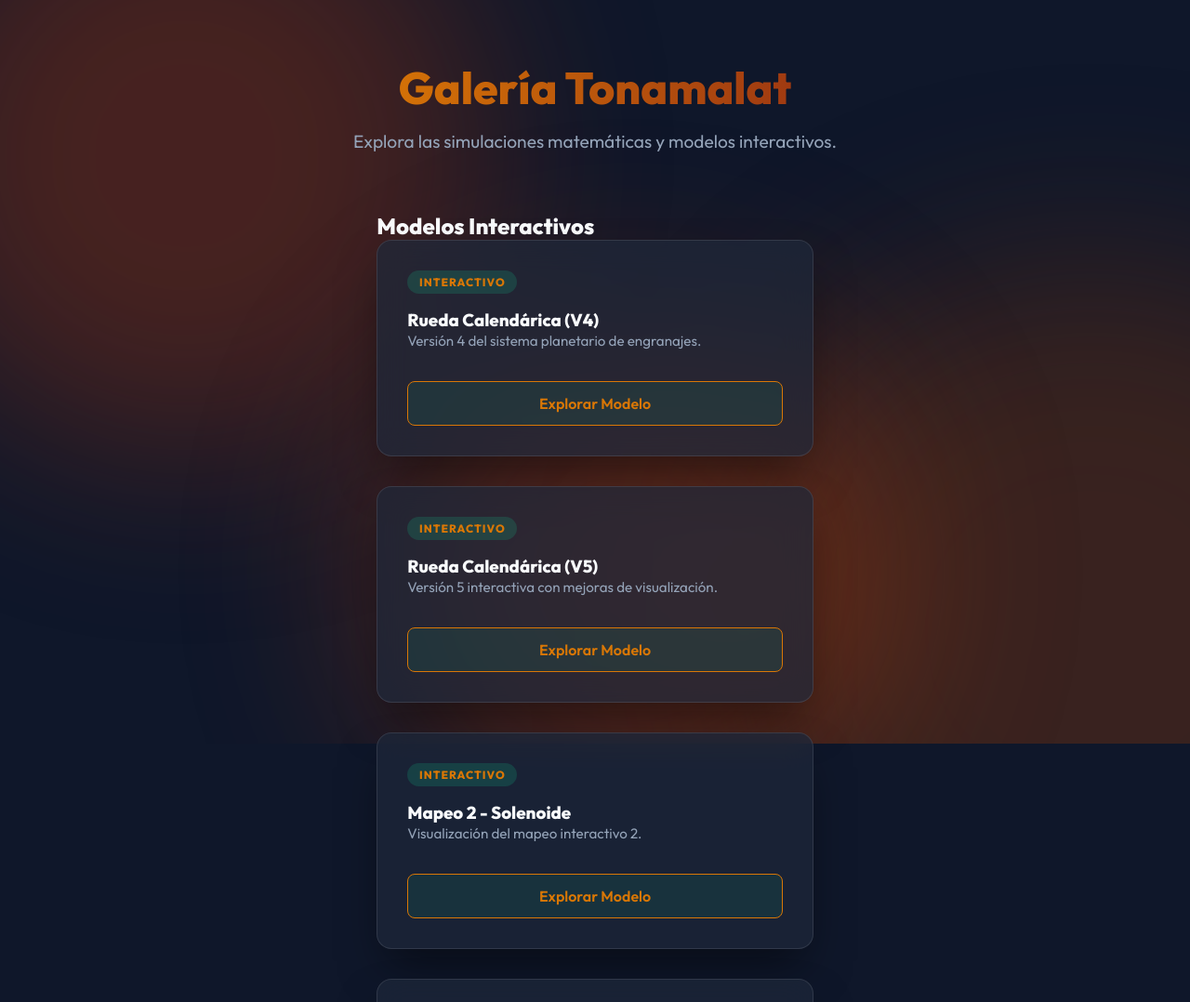
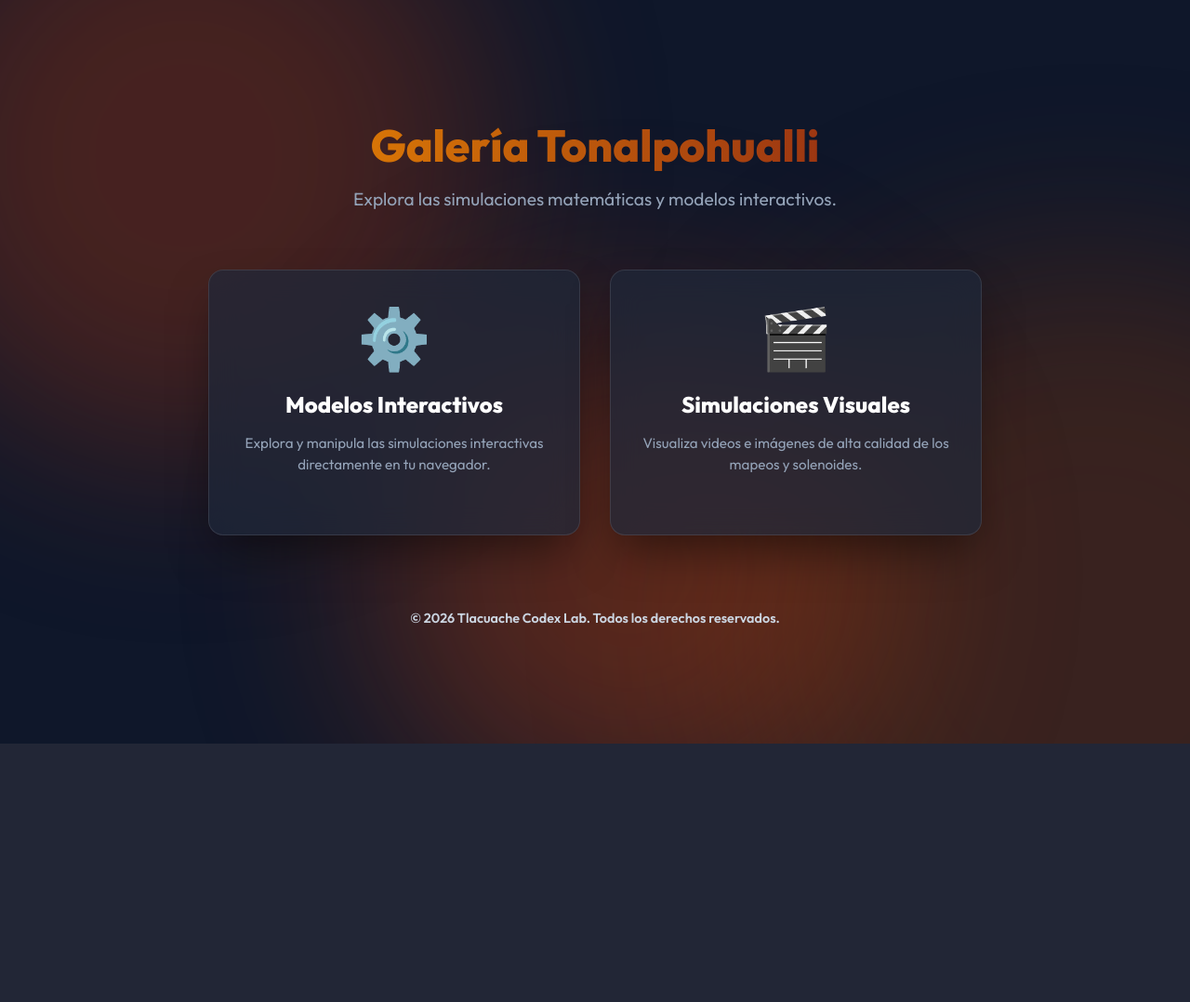
Before and after one commit to MathCoffee/tonamalat-gallery, a Flask app: page / in a window 1280 px wide. Shown: the top 1078 px of the page at 93% size. After the commit the page ends 800 px from the top, so only its background shows below. Run offline with Flask 3, Linux system fonts and the light colour scheme.

Commit message:
Add pre-selection screen and 3-column layout

```diff
--- a/app.py
+++ b/app.py
@@ -79,7 +79,20 @@ item_dict = {item['id']: item for item in all_items}
 
 @app.route('/')
 def index():
-    return render_template('index.html', interactives=interactives, simulations=simulations)
+    return render_template('home.html')
+
+@app.route('/gallery/<category>')
+def gallery(category):
+    if category == 'interactives':
+        items = interactives
+        title = "Modelos Interactivos"
+    elif category == 'simulations':
+        items = simulations
+        title = "Simulaciones Visuales"
+    else:
+        return "Category not found", 404
+
+    return render_template('gallery.html', items=items, title=title)
 
 @app.route('/view/<item_id>')
 def view_item(item_id):
--- a/static/style.css
+++ b/static/style.css
@@ -110,6 +110,61 @@ header p {
     grid-template-columns: repeat(auto-fill, minmax(320px, 1fr));
     gap: 2rem;
     width: 100%;
+}
+
+.gallery-grid.three-columns {
+    grid-template-columns: repeat(3, 1fr);
+}
+
+@media (max-width: 1024px) {
+    .gallery-grid.three-columns {
+        grid-template-columns: repeat(2, 1fr);
+    }
+}
+
+@media (max-width: 768px) {
+    .gallery-grid.three-columns {
+        grid-template-columns: 1fr;
+    }
+}
+
+/* Home Selection Grid */
+.home-container {
+    justify-content: center;
+    min-height: 100vh;
+}
+
+.selection-grid {
+    display: flex;
+    gap: 2rem;
+    width: 100%;
+    justify-content: center;
+    margin-bottom: 2rem;
+}
+
+.selection-card {
+    text-align: center;
+    padding: 4rem 2rem;
+    width: 100%;
+    max-width: 400px;
+    text-decoration: none;
+    color: var(--text-color);
+}
+
+.selection-card .icon {
+    font-size: 4rem;
+    margin-bottom: 1rem;
+}
+
+.back-nav {
+    margin-top: 3rem;
+    text-align: center;
+}
+
+.back-btn-large {
+    display: inline-block;
+    width: auto;
+    padding: 1rem 3rem;
 }
 
 .card {
--- /dev/null
+++ b/templates/home.html
@@ -0,0 +1,42 @@
+<!DOCTYPE html>
+<html lang="es">
+<head>
+    <meta charset="UTF-8">
+    <meta name="viewport" content="width=device-width, initial-scale=1.0">
+    <title>Galería Tonalpohualli</title>
+    <link href="https://fonts.googleapis.com/css2?family=Outfit:wght@300;400;600;800&display=swap" rel="stylesheet">
+    <link rel="stylesheet" href="{{ url_for('static', filename='style.css') }}">
+</head>
+<body>
+    <div class="background-shapes">
+        <div class="shape shape1"></div>
+        <div class="shape shape2"></div>
+        <div class="shape shape3"></div>
+    </div>
+
+    <div class="container home-container">
+        <header>
+            <h1>Galería Tonalpohualli</h1>
+            <p>Explora las simulaciones matemáticas y modelos interactivos.</p>
+        </header>
+
+        <div class="selection-grid">
+            <a href="{{ url_for('gallery', category='interactives') }}" class="card glass-effect selection-card">
+                <div class="icon">⚙️</div>
+                <h2>Modelos Interactivos</h2>
+                <p>Explora y manipula las simulaciones interactivas directamente en tu navegador.</p>
+            </a>
+
+            <a href="{{ url_for('gallery', category='simulations') }}" class="card glass-effect selection-card">
+                <div class="icon">🎬</div>
+                <h2>Simulaciones Visuales</h2>
+                <p>Visualiza videos e imágenes de alta calidad de los mapeos y solenoides.</p>
+            </a>
+        </div>
+
+        <footer class="home-footer">
+            &copy; 2026 Tlacuache Codex Lab. Todos los derechos reservados.
+        </footer>
+    </div>
+</body>
+</html>
```
Also changed, not shown: templates/gallery.html (added, +47 -0 lines), static/simulations/solenoide_circular.png (added), 1 other file.
